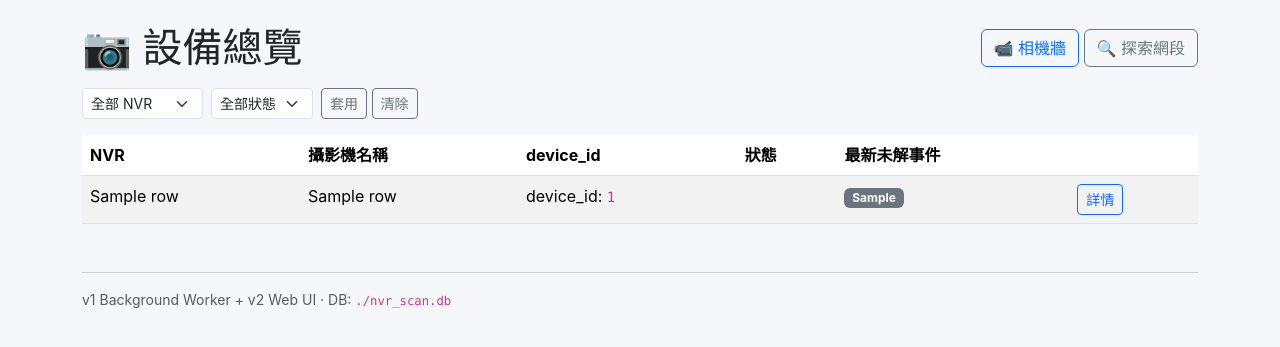
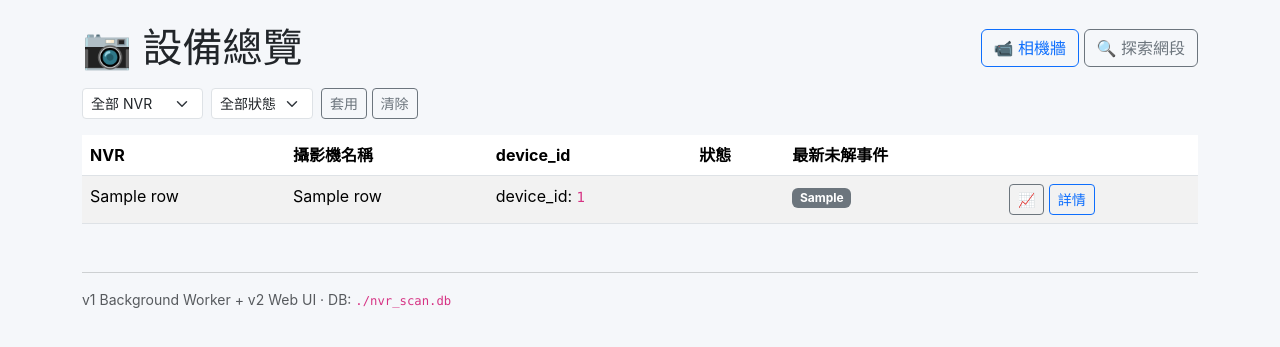
Before and after one commit to yuang093/cctv-nvr-dashboard, a Flask app: template web/templates/devices_list.html in a window 1280 px wide. Shown: the part 80-427 px from the top of the page. Run offline with Flask 3, Linux system fonts and the light colour scheme; the template is opened without the code that fills it: most values are stand-ins (such as "Sample title", 1, 10 or a date in 2020); some libraries are stand-ins or nearby versions.

Commit message:
(dashboard)feat(devices_list): 每台 cam row 加 📈 deep-link 到 /trends?cam_id=（user Spec G Task 9）
- web/templates/devices_list.html: '詳情' 旁加 📈 btn，href 用 url_for('trends', cam_id=r.device_id)
- Flask url_for 自動處理 query string URL encoding，防 XSS
- 2 個 test: 兩台 cam 都應有連結、device_id 含 '"<> 時 XSS-safe

Co-Authored-By: Claude <noreply@anthropic.com>

```diff
--- a/web/templates/devices_list.html
+++ b/web/templates/devices_list.html
@@ -68,8 +68,14 @@
                     <span class="text-muted">—</span>
                 {% endif %}
             </td>
-            <td><a href="{{ url_for('device_detail', device_id=r.device_id) }}"
-                   class="btn btn-sm btn-outline-primary">詳情</a></td>
+            <td>
+                {# Spec G Batch C Task 9：每台 cam row 加 deep-link 到 /trends
+                   ?cam_id 用 |urlencode 過濾 user-controllable device_id（防 XSS）#}
+                <a href="{{ url_for('trends', cam_id=r.device_id) }}"
+                   class="btn btn-sm btn-outline-secondary" title="查看健康趨勢">📈</a>
+                <a href="{{ url_for('device_detail', device_id=r.device_id) }}"
+                   class="btn btn-sm btn-outline-primary">詳情</a>
+            </td>
         </tr>
     {% endfor %}
     </tbody>
```
